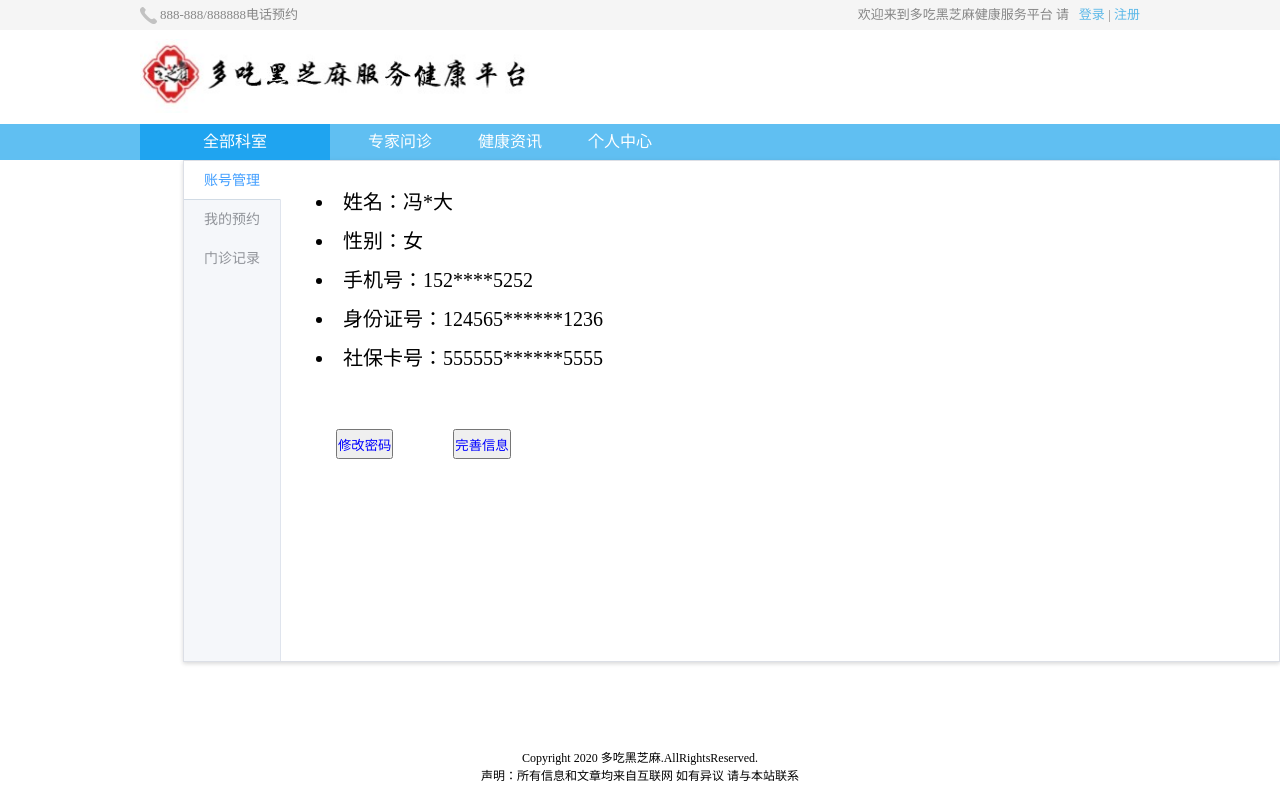
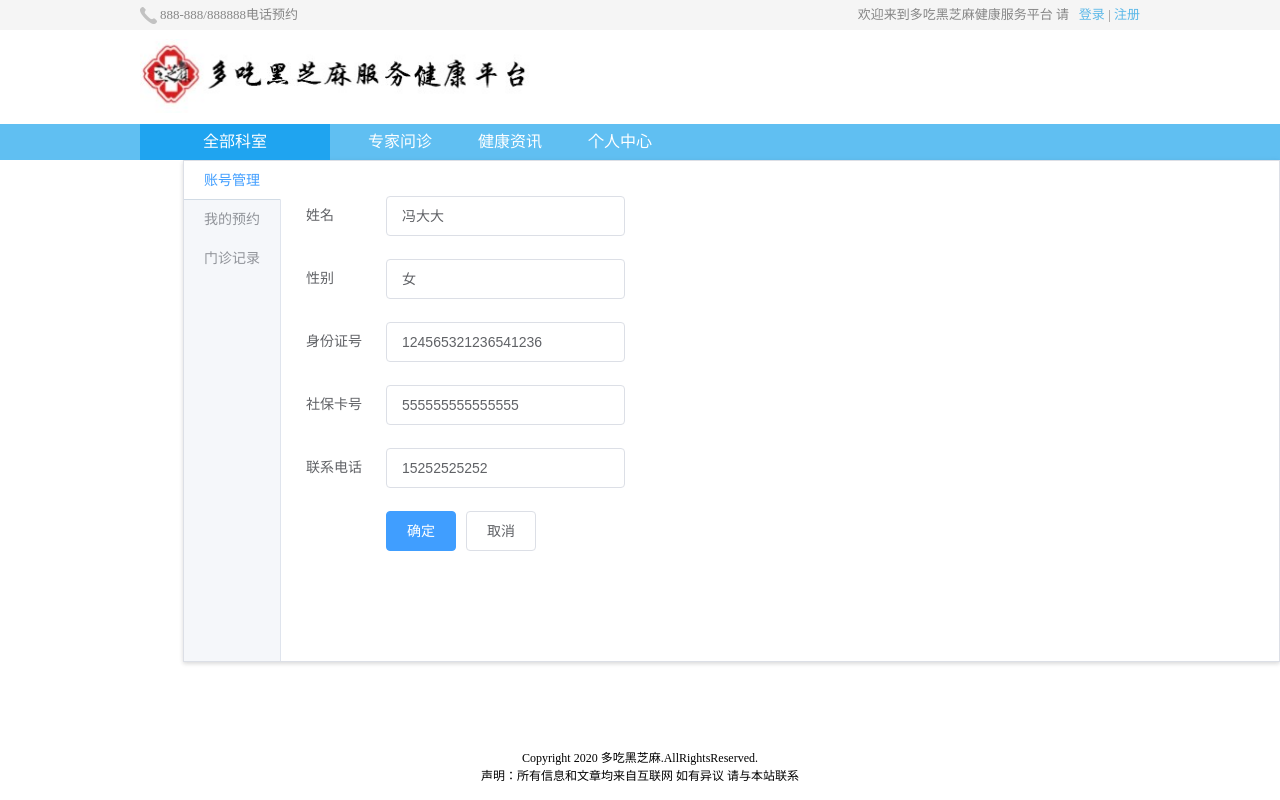
Before and after one commit to Almostaa/hors, a Vue app in the folder hors-master/: page /#/user in a window 1280 px wide. Built offline with nearby package versions, Linux system fonts and the light colour scheme.

Commit message:
update user

```diff
--- a/hors-master/src/views/home/user.vue
+++ b/hors-master/src/views/home/user.vue
@@ -22,46 +22,36 @@
 		        </div>
 		        <a class="link" @click="problem()">专家问诊</a>
 		        <a class="link" @click="news()">健康资讯</a>
-		        <a class="link" @click="user()">个人中心</a>
+		        <a class="link" @click="people()">个人中心</a>
 		    </div>
 		</div>
-
-		<!-- 用户头像 -->
-		<!-- <div class="card middle">
-		      <div class="top-section">
-		        <img src="../../assets/images/banner_1.jpg">
-		      </div>
-		      <div class="info-section">
-		        <h2>username</h2>
-		      </div>
-		</div> -->
-
 		<div style="margin-left: 183px;margin-top:0px;">
 			  <el-tabs type="border-card" :tab-position="tabPosition" style="height: 500px;">
 			    <el-tab-pane label="账号管理">
-					<div :data="people">
-						<li style="font-size: 20px;margin: 10px;">
-							姓名：{{people.username | name}}
-						</li>
-						<li style="font-size: 20px;margin: 10px;">
-							性别：{{people.sex}}
-						</li>
-						<li style="font-size: 20px;margin: 10px;">
-							手机号：{{people.phone | phone}}
-						</li>
-						<li style="font-size: 20px;margin: 10px;">
-							身份证号：{{people.idcard | idcard}}
-						</li>
-						<li style="font-size: 20px;margin: 10px;">
-							社保卡号：{{people.socialcard | idcard}}
-						</li><br />
-						<button type="button" style="margin: 30px;color: #0000FF;height: 30px;"
-							@click="forget()"
-						>修改密码</button>
-
-						<button type="button" style="margin: 30px;color: #0000FF;height: 30px;"
-							@click="showEditDialog = true" >完善信息</button>
-					</div>
+			    	<el-col :span="8">
+			    		<el-form :label-position="labelPosition" :rules="rules" ref="people" label-width="80px" :model="people">
+			    			<div style="margin: 20px;"></div>
+			    			<el-form-item label="姓名">
+			    				<el-input v-model="people.username"></el-input>
+			    			</el-form-item>
+			    			<el-form-item label="性别">
+			    				<el-input v-model="people.sex"></el-input>
+			    			</el-form-item>
+			    			<el-form-item label="身份证号">
+			    				<el-input v-model="people.idcard"></el-input>
+			    			</el-form-item>
+			    			<el-form-item label="社保卡号">
+			    				<el-input v-model="people.socialcard"></el-input>
+			    			</el-form-item>
+			    			<el-form-item label="联系电话">
+			    				<el-input v-model="people.phone"></el-input>
+			    			</el-form-item>
+			    			<el-form-item>
+			    				<el-button type="primary" @click="submitForm('people')">确定</el-button>
+			    				<el-button @click="resetForm('people')">取消</el-button>
+			    			</el-form-item>
+			    		</el-form>
+			    	</el-col>
 				</el-tab-pane>
 			    <el-tab-pane label="我的预约">
 					<el-table
@@ -145,6 +135,7 @@
 	  data() {
 	    return {
 			tabPosition: 'left',
+			labelPosition: 'left',
 			people:{
 				id:1,
 				username:'冯大大',
@@ -162,6 +153,19 @@
 	    };
 	  },
 	  methods: {
+	  	submitForm(formName) {
+        	this.$refs[formName].validate((valid) => {
+          	if (valid) {
+            	alert('submit!');
+          	} else {
+            	console.log('error submit!!');
+            	return false;
+          	}
+        	});
+      	},
+        resetForm(formName) {
+          this.$refs[formName].resetFields();
+        },
 	    handleSelect(key, keyPath) {
 	      console.log(key, keyPath);
 	    },
@@ -175,7 +179,7 @@
 		  		  this.$router.push('/news')
 		  },
 		  user(){
-			  this.$router.push("/user")
+			  this.$router.push("/people")
 		  },
 		  forget(){
 		  	this.$router.push('/forget')
```
Also changed, not shown: 2 other files (tests, documents, lock files or other folders).
